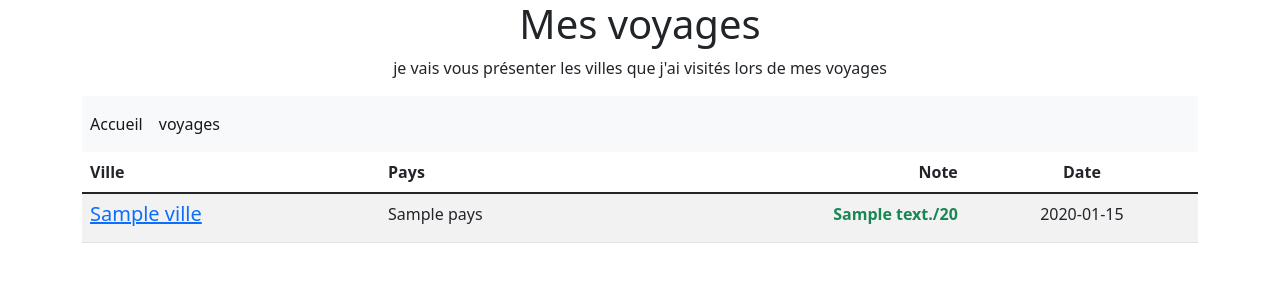
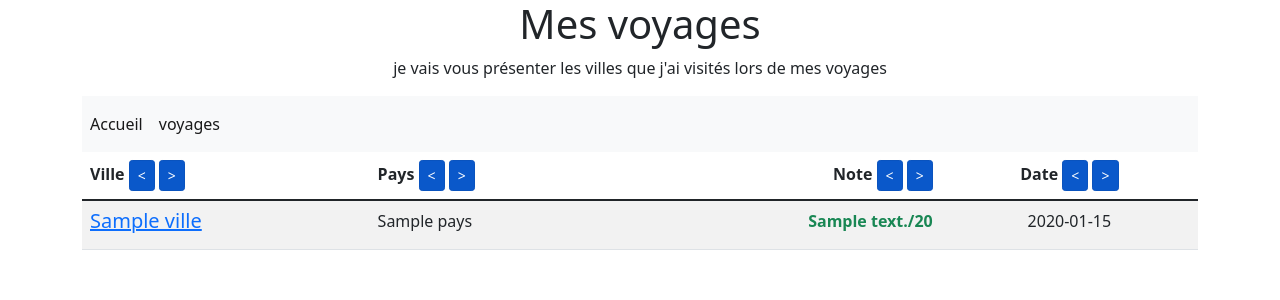
Before and after one commit to Glmby/mesvoyages, a Symfony app: template templates/pages/voyages.html.twig in a window 1280 px wide. Shown: the top 300 px of the page. Run offline with Twig, Linux system fonts and the light colour scheme; the template is opened without the code that fills it: most values are stand-ins (such as "Sample title", 1, 10 or a date in 2020); some libraries are stand-ins or nearby versions.

Commit message:
Phase 9 : ORM (tri des enregistrements)

```diff
--- a/templates/pages/voyages.html.twig
+++ b/templates/pages/voyages.html.twig
@@ -4,10 +4,21 @@
     <table class="table table-striped">
         <thead>
             <tr>
-                <th class="text-left"scope="col">Ville</th>
-                <th class="text-left"scope="col">Pays</th>
-                <th class="text-end"scope="col">Note</th>
-                <th class="text-center"scope="col">Date</th>
+                <th class="text-left"scope="col">Ville
+        <a href="{{ path('voyages.sort', {champ:'ville',ordre:'ASC'}) }}" class="btn btn-primary btn-sm active"role="button" aria pressed="true"><</a>
+        <a href="{{ path('voyages.sort', {champ:'ville',ordre:'DESC'}) }}" class="btn btn-primary btn-sm active"role="button" aria pressed="true">></a>
+        </th>
+                <th class="text-left"scope="col">Pays
+        <a href="{{ path('voyages.sort', {champ:'pays',ordre:'ASC'}) }}" class="btn btn-primary btn-sm active"role="button" aria pressed="true"><</a>
+        <a href="{{ path('voyages.sort', {champ:'pays',ordre:'DESC'}) }}" class="btn btn-primary btn-sm active"role="button" aria pressed="true">></a>
+                </th>
+                <th class="text-end"scope="col">Note
+        <a href="{{ path('voyages.sort', {champ:'note',ordre:'ASC'}) }}" class="btn btn-primary btn-sm active"role="button" aria pressed="true"><</a>
+        <a href="{{ path('voyages.sort', {champ:'note',ordre:'DESC'}) }}" class="btn btn-primary btn-sm active"role="button" aria pressed="true">></a>
+                </th>
+                <th class="text-center"scope="col">Date
+        <a href="{{ path('voyages.sort', {champ:'datecreation',ordre:'ASC'}) }}" class="btn btn-primary btn-sm active"role="button" aria pressed="true"><</a>
+        <a href="{{ path('voyages.sort', {champ:'datecreation',ordre:'DESC'}) }}" class="btn btn-primary btn-sm active"role="button" aria pressed="true">></a></th>
             </tr>
         </thead>
         <tbody>
```
Also changed, not shown: src/Controller/VoyagesController.php (+13 -1 lines), src/DataFixtures/Visitefixture.php (deleted, +0 -27 lines), src/Repository/VisiteRepository.php (+12 -0 lines).
